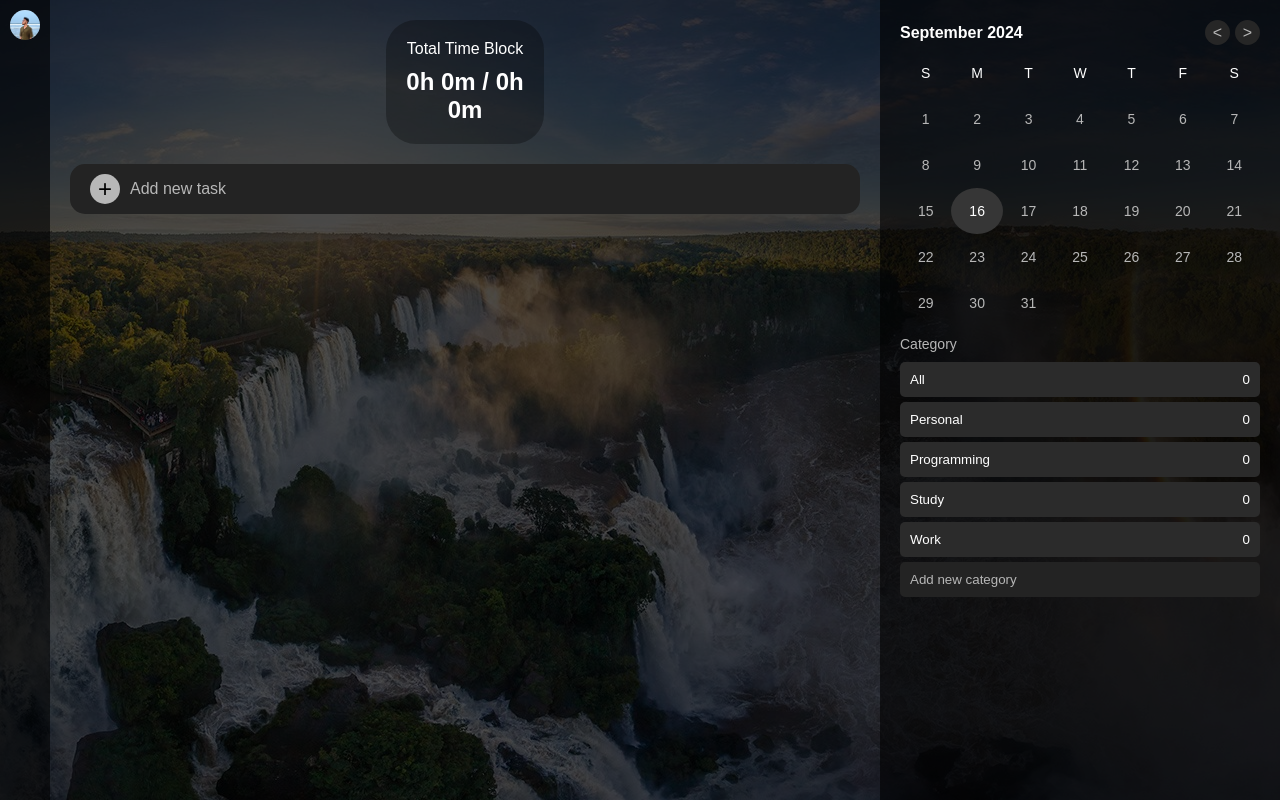
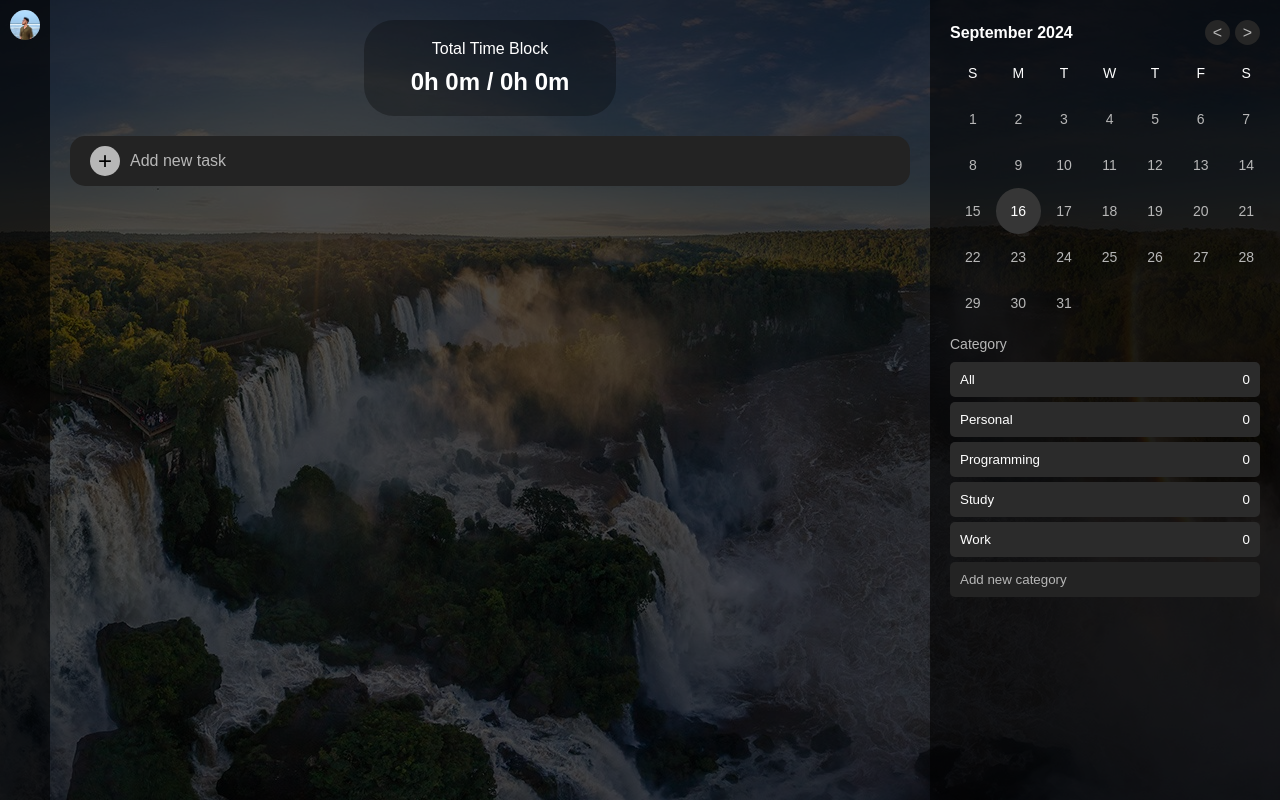
Before and after one commit to kabbotalukder/MindBlocks, a plain HTML site: page index.html in a window 1280 px wide. Drawn offline with Linux system fonts and the light colour scheme.

Commit message:
time block and side panel fixed on mac

```diff
--- a/styles.css
+++ b/styles.css
@@ -61,7 +61,7 @@ body {
     text-align: center;
     border-radius: 30px;
     margin-bottom: 20px;
-    width: 20%;
+    width: 30%;
 }
 
 .time-block p {
@@ -196,7 +196,7 @@ body {
 
 /* Side Panel */
 .side-panel {
-    width: 400px;
+    width: 350px;
     padding: 20px;
     background-color: #191919;
     background-color: rgba(0, 0, 0, 0.6);
```
